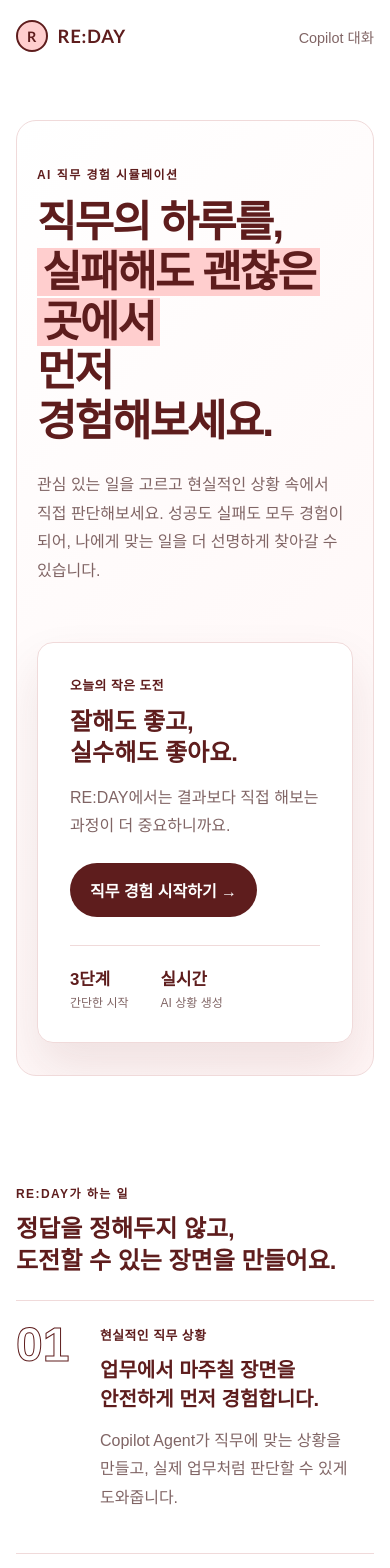
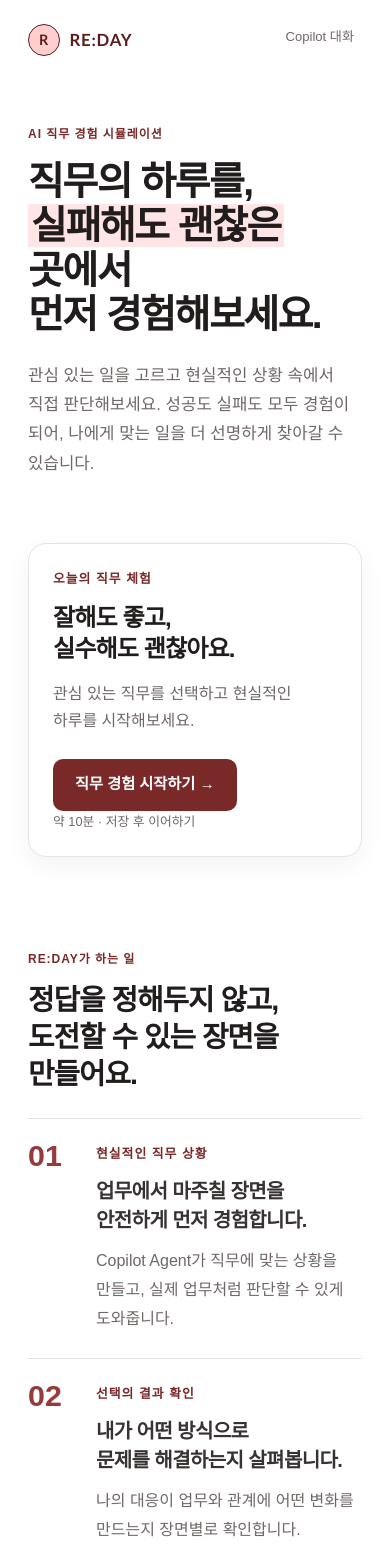
Before and after one commit to options0179/RE-DAY, a Next.js app in the folder frontend/: page /RE-DAY/ in a window 390 px wide. Shown: the top 1568 px of the page. Built offline with nearby package versions, Linux system fonts and the light colour scheme.

Commit message:
Refine landing page for Korean users

```diff
--- a/frontend/app/globals.css
+++ b/frontend/app/globals.css
@@ -1,23 +1,29 @@
 :root {
   color-scheme: light;
-  --ink: #5e1d1d;
-  --muted: #806565;
-  --line: #f0dada;
-  --accent: #5e1d1d;
-  --accent-soft: #ffcece;
-  --surface: #fff;
-  --pink-wash: #fff5f5;
+  --brand-700: #5e1d1d;
+  --brand-600: #7a2929;
+  --brand-500: #963b3b;
+  --brand-200: #ffcece;
+  --brand-100: #ffe5e5;
+  --brand-50: #fff7f7;
+  --neutral-950: #211d1d;
+  --neutral-800: #383232;
+  --neutral-600: #706767;
+  --neutral-400: #aaa2a2;
+  --neutral-200: #e8e3e3;
+  --neutral-100: #f4f1f1;
+  --neutral-50: #faf9f9;
+  --white: #ffffff;
+  --ink: var(--neutral-950);
+  --muted: var(--neutral-600);
+  --line: var(--neutral-200);
+  --accent: var(--brand-700);
+  --accent-soft: var(--brand-200);
+  --surface: var(--white);
 }
 
 * {
   box-sizing: border-box;
-}
-
-body {
-  margin: 0;
-  background: var(--surface);
-  color: var(--ink);
-  font-family: "Noto Sans KR", "Apple SD Gothic Neo", "Malgun Gothic", sans-serif;
 }
 
 .copilot-shell {
@@ -633,3 +639,386 @@ h1 span {
     padding-top: 2rem;
   }
 }
+
+/* Landing refresh: neutral-first layout with the brand reserved for actions. */
+body {
+  background: var(--white);
+  color: var(--neutral-950);
+  font-family: "Pretendard Variable", "Pretendard", "Noto Sans KR", "Apple SD Gothic Neo", "Malgun Gothic", sans-serif;
+  font-size: 1rem;
+  line-height: 1.7;
+}
+
+a:focus-visible,
+button:focus-visible,
+textarea:focus-visible {
+  outline: 3px solid var(--brand-200);
+  outline-offset: 3px;
+}
+
+.page-width {
+  max-width: 1240px;
+  padding-left: 32px;
+  padding-right: 32px;
+}
+
+.site-header {
+  background: var(--white);
+  height: 68px;
+  min-height: 0;
+  padding-bottom: 0;
+  padding-top: 0;
+  position: relative;
+}
+
+.brand {
+  min-height: 44px;
+}
+
+.brand-mark {
+  background: var(--brand-200);
+  border: 1.5px solid var(--brand-700);
+  color: var(--brand-700);
+  height: 32px;
+  width: 32px;
+}
+
+.brand-name {
+  color: var(--brand-700);
+  font-size: 1.05rem;
+  font-weight: 800;
+}
+
+.site-nav {
+  color: var(--neutral-600);
+  gap: 8px;
+}
+
+.site-nav a {
+  border-radius: 8px;
+  min-height: 44px;
+  padding: 8px 12px;
+}
+
+.site-nav a:hover,
+.site-nav a:focus-visible {
+  background: var(--brand-50);
+  color: var(--brand-700);
+}
+
+.hero {
+  padding-bottom: 88px;
+  padding-top: 72px;
+}
+
+.hero-grid {
+  background: none;
+  border: 0;
+  border-radius: 0;
+  gap: clamp(48px, 7vw, 88px);
+  grid-template-columns: minmax(0, 58fr) minmax(320px, 42fr);
+  overflow: visible;
+  padding: 0;
+}
+
+.hero-copy {
+  max-width: 680px;
+}
+
+.eyebrow,
+.panel-label,
+.item-label {
+  color: var(--brand-600);
+  letter-spacing: 0.08em;
+}
+
+h1 {
+  color: var(--neutral-950);
+  font-size: clamp(2.75rem, 5.1vw, 4.25rem);
+  letter-spacing: -0.04em;
+  line-height: 1.12;
+  margin-bottom: 24px;
+  max-width: 13.5ch;
+  word-break: keep-all;
+}
+
+h1 span {
+  background: var(--brand-100);
+  color: inherit;
+  padding: 0 0.08em;
+}
+
+.intro {
+  color: var(--neutral-600);
+  font-size: 1.05rem;
+  line-height: 1.75;
+  max-width: 620px;
+}
+
+.hero-panel {
+  background: var(--white);
+  border: 1px solid var(--neutral-200);
+  border-radius: 22px;
+  box-shadow: 0 8px 24px rgba(33, 29, 29, 0.05);
+  padding: 36px;
+  transform: none;
+}
+
+.hero-panel h2 {
+  color: var(--neutral-950);
+  letter-spacing: -0.035em;
+}
+
+.hero-panel > p:not(.panel-label) {
+  color: var(--neutral-600);
+}
+
+.primary-button,
+.secondary-button {
+  border-radius: 10px;
+  font-size: 0.95rem;
+  min-height: 52px;
+  padding: 12px 22px;
+}
+
+.primary-button {
+  background: var(--brand-600);
+  color: var(--white);
+}
+
+.primary-button:hover {
+  background: var(--brand-700);
+}
+
+.secondary-button {
+  background: var(--white);
+  border-color: var(--brand-600);
+  color: var(--brand-600);
+}
+
+.secondary-button:hover {
+  background: var(--brand-50);
+  color: var(--brand-700);
+}
+
+.card-note {
+  color: var(--neutral-400);
+  font-size: 0.8rem;
+  margin: 14px 0 0;
+}
+
+.about-section,
+.services {
+  padding-bottom: 72px;
+  padding-top: 32px;
+}
+
+.section-heading h2 {
+  color: var(--neutral-950);
+  font-size: clamp(1.8rem, 3.5vw, 2.8rem);
+  letter-spacing: -0.035em;
+  line-height: 1.3;
+}
+
+.section-heading > p:last-child,
+.about-item div > p:last-child,
+.service-card p {
+  color: var(--neutral-600);
+}
+
+.about-list {
+  border-top: 1px solid var(--neutral-200);
+  display: block;
+}
+
+.about-item {
+  border-bottom: 1px solid var(--neutral-200);
+  border-top: 0;
+  gap: 32px;
+  grid-template-columns: 96px minmax(0, 1fr);
+  padding: 32px 0;
+}
+
+.outline-number {
+  color: var(--brand-500);
+  font-size: 2.75rem;
+  -webkit-text-stroke: 0;
+}
+
+.about-item h3,
+.service-card h3 {
+  color: var(--neutral-800);
+  letter-spacing: -0.03em;
+}
+
+.service-grid {
+  gap: 16px;
+  grid-template-columns: repeat(3, minmax(0, 1fr));
+}
+
+.service-card {
+  background: var(--neutral-50);
+  border-color: var(--neutral-200);
+  border-radius: 16px;
+  min-height: 208px;
+  padding: 24px;
+}
+
+.service-card:hover {
+  border-color: var(--brand-200);
+}
+
+.step-number {
+  background: var(--brand-100);
+  color: var(--brand-700);
+  min-height: 28px;
+}
+
+.agent-section {
+  background: var(--neutral-950);
+  border-radius: 20px;
+  margin-bottom: 64px;
+  padding-bottom: 40px;
+  padding-top: 40px;
+}
+
+.agent-section .eyebrow {
+  color: var(--brand-200);
+}
+
+.agent-section .secondary-button {
+  background: transparent;
+  border-color: var(--brand-200);
+  color: var(--white);
+}
+
+.narrow {
+  max-width: 44rem;
+}
+
+.choice-card,
+.scene-card,
+.result-card {
+  background: var(--white);
+  border-color: var(--neutral-200);
+  border-radius: 16px;
+}
+
+.choice-card p,
+.result-card p,
+.choice-card small,
+.scene-progress {
+  color: var(--neutral-600);
+}
+
+.onboarding-form textarea {
+  border-color: var(--neutral-200);
+  color: var(--neutral-950);
+  line-height: 1.7;
+}
+
+@media (max-width: 1024px) {
+  .hero {
+    padding-bottom: 64px;
+    padding-top: 56px;
+  }
+
+  h1 {
+    font-size: clamp(2.6rem, 5.5vw, 3.6rem);
+  }
+}
+
+@media (max-width: 767px) {
+  .page-width {
+    padding-left: 20px;
+    padding-right: 20px;
+  }
+
+  .site-header {
+    height: 64px;
+  }
+
+  .site-nav a {
+    font-size: 0.82rem;
+    padding-left: 8px;
+    padding-right: 8px;
+  }
+
+  .site-nav a:first-child {
+    display: none;
+  }
+
+  .hero {
+    padding-bottom: 56px;
+    padding-top: 40px;
+  }
+
+  .hero-grid {
+    grid-template-columns: 1fr;
+  }
+
+  .hero-panel {
+    border-radius: 18px;
+    padding: 24px;
+  }
+
+  h1 {
+    font-size: clamp(2.375rem, 10vw, 2.875rem);
+    line-height: 1.13;
+    max-width: 100%;
+  }
+
+  .about-section,
+  .services {
+    padding-bottom: 48px;
+    padding-top: 24px;
+  }
+
+  .about-item {
+    gap: 16px;
+    grid-template-columns: 52px minmax(0, 1fr);
+    padding: 24px 0;
+  }
+
+  .outline-number {
+    font-size: 1.9rem;
+  }
+
+  .service-grid {
+    grid-template-columns: 1fr;
+  }
+
+  .service-card {
+    min-height: 0;
+  }
+
+  .agent-section {
+    align-items: flex-start;
+    flex-direction: column;
+    margin-bottom: 32px;
+    padding-bottom: 28px;
+    padding-top: 28px;
+  }
+
+  .agent-actions,
+  .agent-actions a {
+    width: 100%;
+  }
+
+  .choice-card {
+    align-items: stretch;
+    flex-direction: column;
+  }
+}
+
+@media (prefers-reduced-motion: reduce) {
+  html {
+    scroll-behavior: auto;
+  }
+
+  *,
+  *::before,
+  *::after {
+    transition-duration: 0.01ms !important;
+  }
+}
--- a/frontend/app/layout.tsx
+++ b/frontend/app/layout.tsx
@@ -1,5 +1,8 @@
 import type { Metadata } from "next";
 import "./globals.css";
+
+// Add frontend/src/app/fonts/PretendardVariable.woff2 when the font asset is available.
+// Until then, globals.css uses Korean system-font fallbacks without breaking the build.
 
 export const metadata: Metadata = {
   title: "RE:DAY",
--- a/frontend/app/page.tsx
+++ b/frontend/app/page.tsx
@@ -10,9 +10,9 @@ export default function HomePage() {
   return (
     <main>
       <header className="site-header page-width">
-        <Link className="brand" href="/">
-          <span className="brand-mark">R</span>
-          <span>RE:DAY</span>
+        <Link className="brand" href="/" aria-label="RE:DAY 홈">
+          <span className="brand-mark" aria-hidden="true">R</span>
+          <span className="brand-name">RE:DAY</span>
         </Link>
         <nav className="site-nav" aria-label="주요 메뉴">
           <Link href="/history">지난 기록</Link>
@@ -24,23 +24,24 @@ export default function HomePage() {
         <div className="hero-grid">
           <div className="hero-copy">
             <p className="eyebrow">AI 직무 경험 시뮬레이션</p>
-            <h1 id="page-title">직무의 하루를,<br /><span>실패해도 괜찮은 곳에서</span><br />먼저 경험해보세요.</h1>
+            <h1 id="page-title">
+              직무의 하루를,<br />
+              <span>실패해도 괜찮은</span> 곳에서<br />
+              먼저 경험해보세요.
+            </h1>
             <p className="intro">
               관심 있는 일을 고르고 현실적인 상황 속에서 직접 판단해보세요.
               성공도 실패도 모두 경험이 되어, 나에게 맞는 일을 더 선명하게 찾아갈 수 있습니다.
             </p>
           </div>
           <div className="hero-panel">
-            <p className="panel-label">오늘의 작은 도전</p>
-            <h2>잘해도 좋고,<br />실수해도 좋아요.</h2>
-            <p>RE:DAY에서는 결과보다 직접 해보는 과정이 더 중요하니까요.</p>
-            <Link className="primary-button" href="/onboarding">
+            <p className="panel-label">오늘의 직무 체험</p>
+            <h2>잘해도 좋고,<br />실수해도 괜찮아요.</h2>
+            <p>관심 있는 직무를 선택하고 현실적인 하루를 시작해보세요.</p>
+            <Link className="primary-button" href="/onboarding" aria-label="직무 경험 시작하기">
               직무 경험 시작하기 <span aria-hidden="true">→</span>
             </Link>
-            <div className="stat-row" aria-label="서비스 특징">
-              <div><strong>3단계</strong><span>간단한 시작</span></div>
-              <div><strong>실시간</strong><span>AI 상황 생성</span></div>
-            </div>
+            <p className="card-note">약 10분 · 저장 후 이어하기</p>
           </div>
         </div>
       </section>
@@ -51,15 +52,15 @@ export default function HomePage() {
           <h2 id="about-title">정답을 정해두지 않고,<br />도전할 수 있는 장면을 만들어요.</h2>
         </div>
         <div className="about-list">
-            <article className="about-item">
+          <article className="about-item">
             <span className="outline-number">01</span>
             <div><p className="item-label">현실적인 직무 상황</p><h3>업무에서 마주칠 장면을<br />안전하게 먼저 경험합니다.</h3><p>Copilot Agent가 직무에 맞는 상황을 만들고, 실제 업무처럼 판단할 수 있게 도와줍니다.</p></div>
           </article>
-            <article className="about-item">
+          <article className="about-item">
             <span className="outline-number">02</span>
             <div><p className="item-label">선택의 결과 확인</p><h3>내가 어떤 방식으로<br />문제를 해결하는지 살펴봅니다.</h3><p>나의 대응이 업무와 관계에 어떤 변화를 만드는지 장면별로 확인합니다.</p></div>
           </article>
-            <article className="about-item">
+          <article className="about-item">
             <span className="outline-number">03</span>
             <div><p className="item-label">나를 위한 회고</p><h3>경험을 쌓을수록<br />나에게 맞는 일이 선명해집니다.</h3><p>지난 시뮬레이션을 다시 보며 나의 강점과 선호를 차분히 돌아봅니다.</p></div>
           </article>
```
